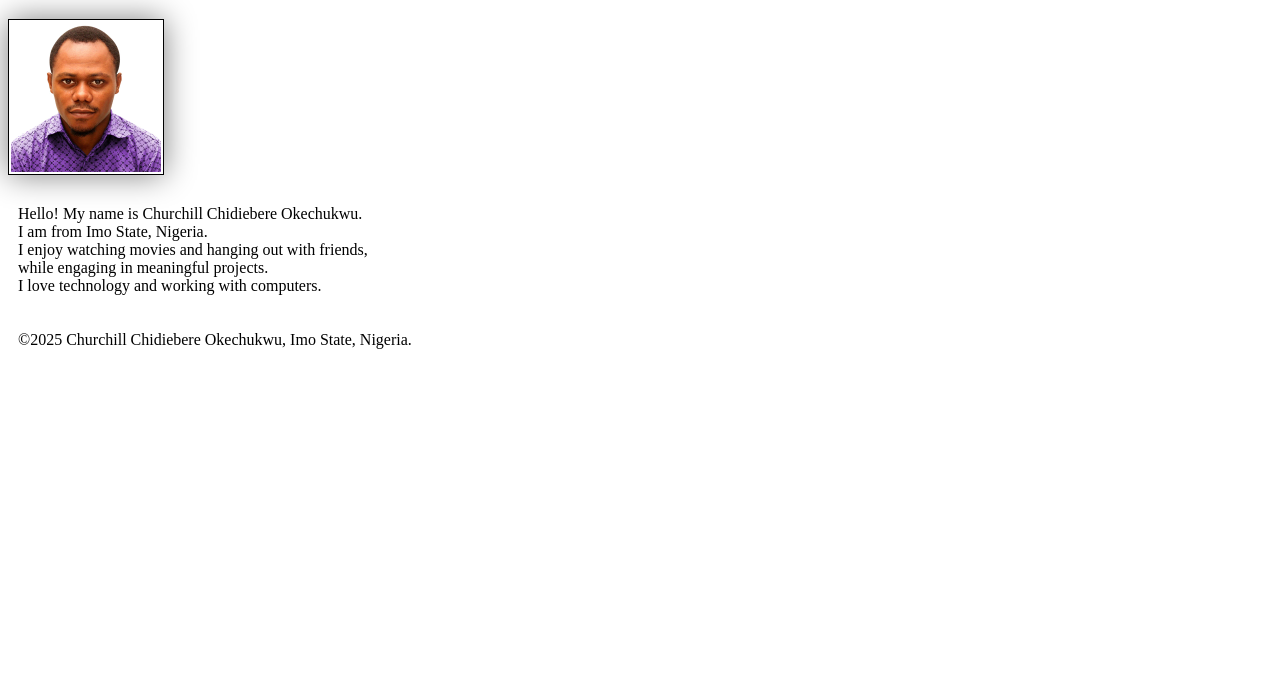
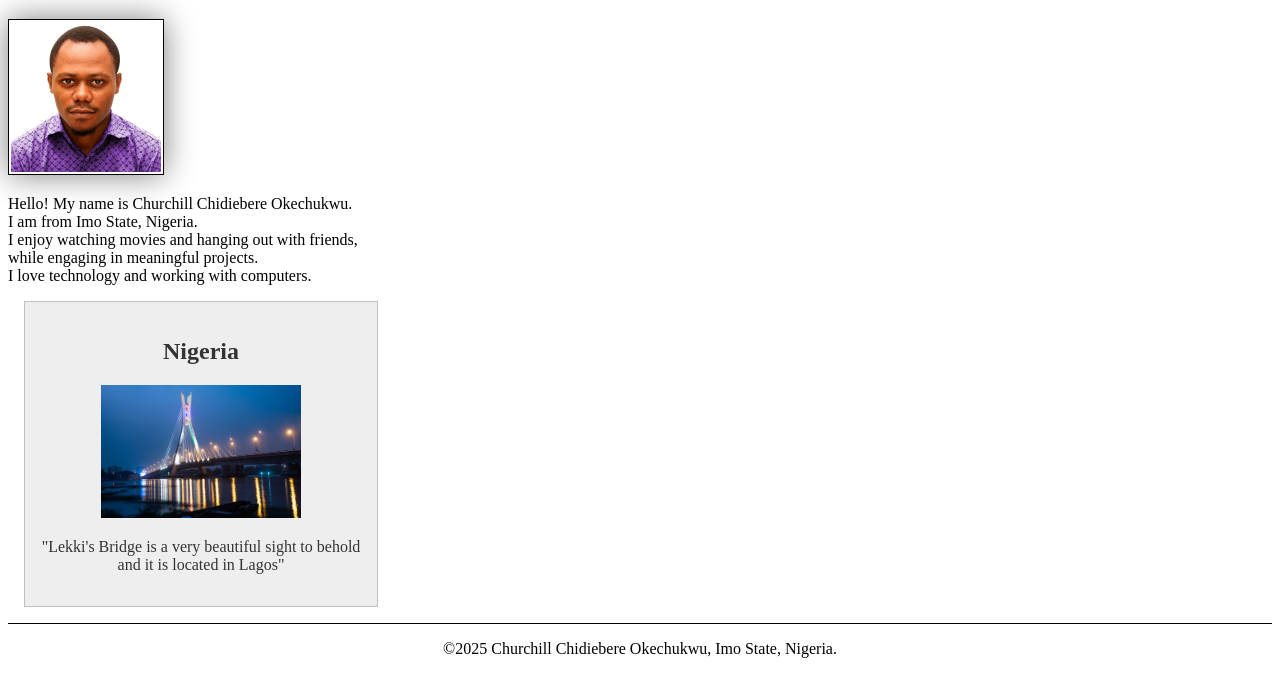
Before and after one commit to cokechukwu/wdd130, a plain HTML site: page index.html in a window 1280 px wide. Shown: the part 205-879 px from the top of the page. Before the commit the page ends 800 px from the top, so only its background shows below. Drawn offline with Linux system fonts and the light colour scheme.

Commit message:
hompage Enchancement updated

```diff
--- a/index.html
+++ b/index.html
@@ -4,6 +4,9 @@
     <meta charset="utf-8">
     <meta name="viewport" content="width=device-width, initial-scale=1.0">
     <title>Churchill Chidiebere Okechukwu | WDD 130</title>
+    <meta name="description" content="Churchill Chidiebere Okechukwu's BYU-Idaho WDD 130 course home page">
+    <meta name="author" content="Churchill Chidiebere Okechukwu">
+
     <link rel="stylesheet" href="styles/styles.css">
 </head>
 <body>
@@ -24,6 +27,11 @@
             I love technology and working with computers.
         </p>
     </main>
+    <aside>
+        <h2>Nigeria</h2>
+        <img src="images/lekki-bridge.jpg" alt="Lekki's Bridge">
+        <p>"Lekki's Bridge is a very beautiful sight to behold and it is located in Lagos"</p>
+    </aside>
     <footer>
         <p>&copy;2025 Churchill Chidiebere Okechukwu, Imo State, Nigeria.</p>
     </footer>
--- a/styles/styles.css
+++ b/styles/styles.css
@@ -13,7 +13,7 @@ h1 {
   color: darkblue;
 }
 
-img {
+main img {
   width: 150px;
   height: auto;
   border: 1px solid black;
@@ -22,5 +22,30 @@ img {
 }
 
 p {
-  padding: 10px;
+  padding: 0px;
 }
+
+main {
+  max-width: 840px;
+}
+
+aside {
+  width: 20rem;
+  margin: 1rem;
+  border: 1px solid rgb(0 0 0 / 0.2); /* 1 */
+  padding: 1rem;
+  background-color: #eee;
+  color: #333;
+  text-align: center
+}
+
+aside img {
+  width: 200px;
+  height: auto;
+}
+
+footer {
+  margin-top: 15px;
+  border-top: 1px solid #000;
+  text-align: center;
+}
```
Also changed, not shown: images/lekki-bridge.jpg (added).
